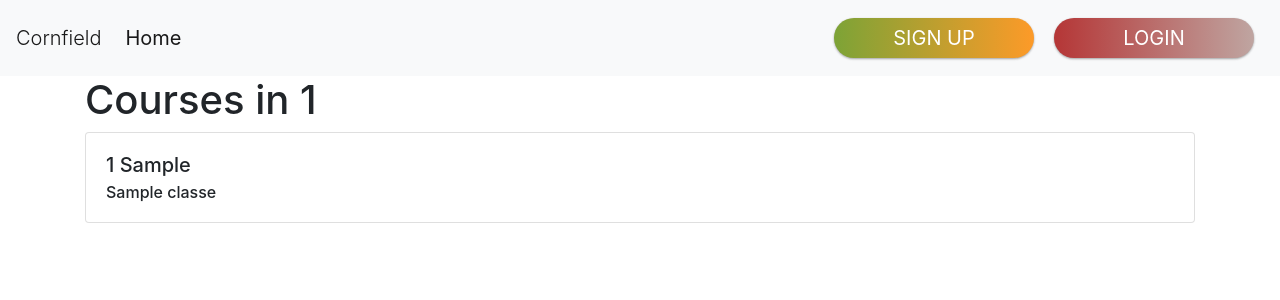
After one commit to altheabata/hackourcampus2020, a Flask app: page /courses/1 in a window 1280 px wide. The commit adds this page. Shown: the top 300 px of the page. Run offline with Flask 2, Linux system fonts and the light colour scheme; a database or web service that is not in the repository returns one stand-in record (values such as "Sample title"); data that the repository does not hold is empty; some libraries are stand-ins or nearby versions.

Commit message:
added subject list and course list (by subject) pages

```diff
--- a/app.py
+++ b/app.py
@@ -70,25 +70,29 @@ def post_login():
     else:
         return "credentials do not match records"
 
-@app.route("/subject-list")
+@app.route("/subjects")
 def subject_list():
     response = requests.get("https://classes.cornell.edu/api/2.0/config/subjects.json?roster=FA20")
     if not response:
         return "API call failed"
     subjects = response.json()["data"]["subjects"]
     subject_names = [subject["descr"] for subject in subjects]
-    return render_template("subjects.html", subjects=subject_names)
+    subject_abbrievs = [subject["value"] for subject in subjects]
+    subjects = [{"name": subject_names[i], "abbrieviation": subject_abbrievs[i]} for i in range(len(subjects))]
+    return render_template("subjects.html", subjects=subjects)
 #    return "<br>".join(subject_names)
 
-@app.route("/course-list/<subject>")
+@app.route("/courses/<subject>")
 def course_list(subject):
     response = requests.get("https://classes.cornell.edu/api/2.0/search/classes.json?roster=FA20&subject=" + subject)
     if not response:
         return "API call failed"
     courses = response.json()["data"]["classes"]
     numbers = [course["catalogNbr"] for course in courses]
-    titles = [course["titleLong"] for course in courses]
-    return "<br>".join([subject + " " + numbers[i] + ": " + titles[i] for i in range(len(courses))])
+    names = [course["titleLong"] for course in courses]
+    courses = [{"number": numbers[i], "name": names[i]} for i in range(len(courses))]
+    return render_template("courses.html", courses=courses, subject=subject)
+#    return "<br>".join([subject + " " + numbers[i] + ": " + titles[i] for i in range(len(courses))])
 
 @app.route("/add-course/<subject>/<number>")
 def add_course(subject, number):
--- /dev/null
+++ b/templates/courses.html
@@ -0,0 +1,13 @@
+{% extends "base.html" %}
+
+{% block content %}
+    <h1>Courses in {{ subject }}</h1>
+    {% for course in courses %}
+        <div class="card">
+            <div class="card-body">
+                <h5 class="card-title">{{ subject }} {{ course.number }}</h5>
+                <h6 class="card-subtitle">{{ course.name }}</h6>
+            </div>
+        </div>
+    {% endfor %}
+{% endblock %}
```
Also changed, not shown: templates/subjects.html (+6 -4 lines).
